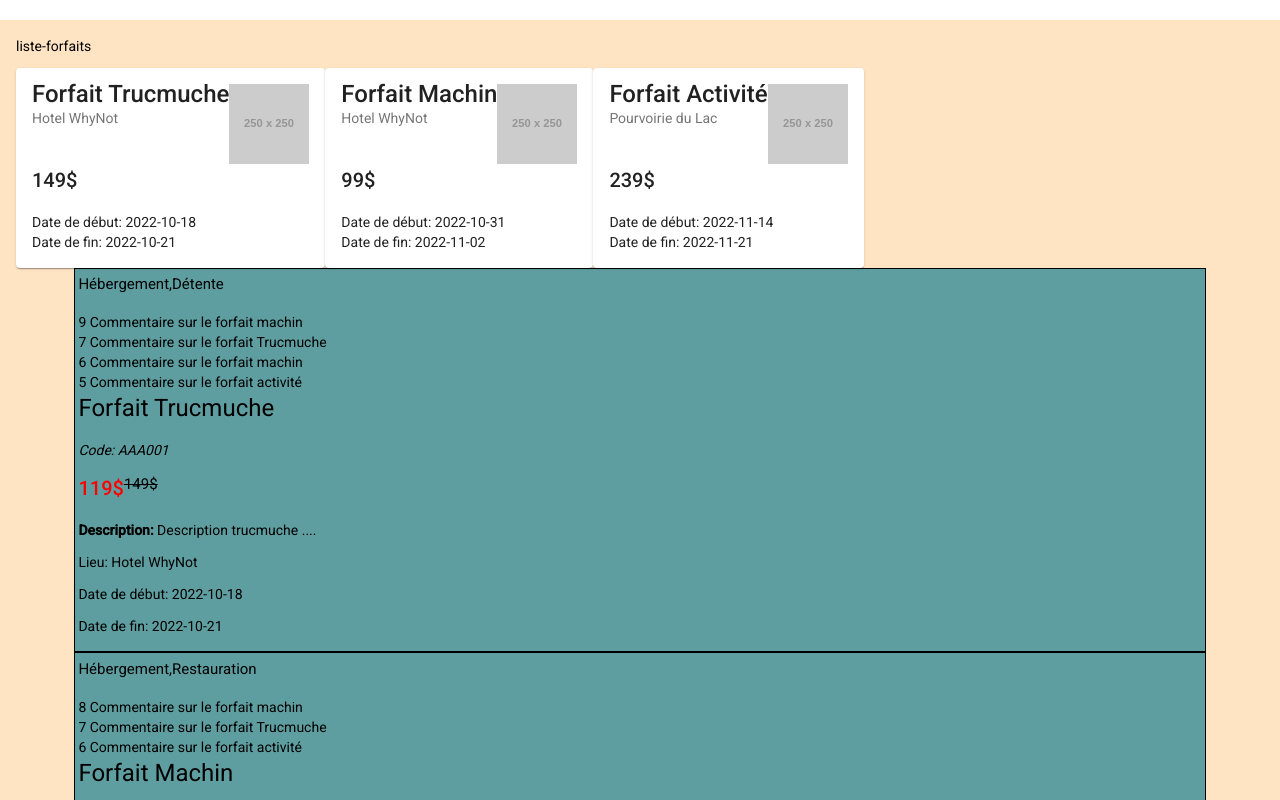
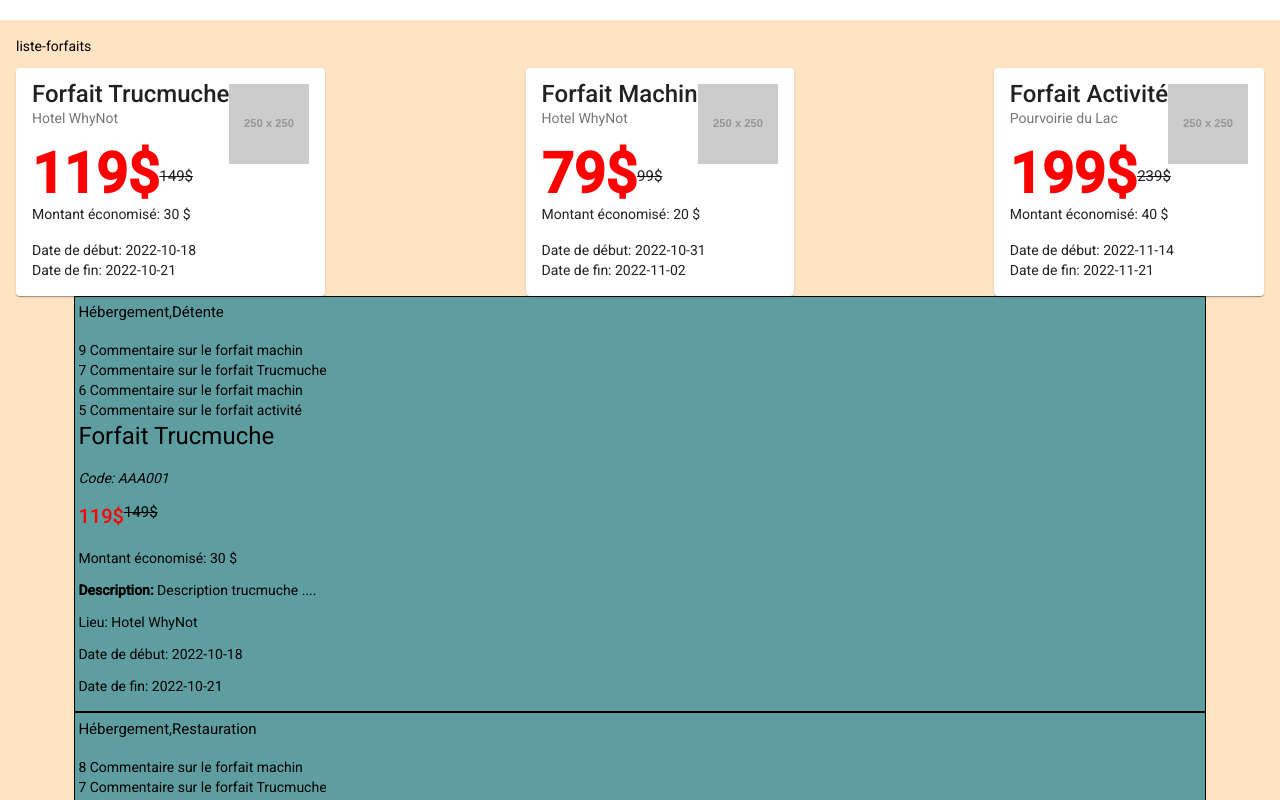
Before and after one commit to angelayke/PRGM-Web3-exercice-forfaiterie, an Angular app: page / in a window 1280 px wide. Shown: the top 800 px of the page. Built offline with nearby package versions, Linux system fonts and the light colour scheme.

Commit message:
ajout montant economisé

```diff
--- a/src/app/forfait.ts
+++ b/src/app/forfait.ts
@@ -14,4 +14,5 @@ export interface Forfait {
     avis: Avis[];
     premium?: boolean;
     color?: string;
+    economie?: number;
 }
--- a/src/app/forfait/forfait.component.html
+++ b/src/app/forfait/forfait.component.html
@@ -9,6 +9,7 @@
         <h2 [ngClass]="'color'">{{forfait?.nouveauprix}}$</h2>
         <h4 [ngClass]="'line'">{{forfait?.prix}}$</h4>
     </div>
+    <p>Montant économisé: {{forfait?.economie}} $</p>
 
     <p><strong>Description:</strong> {{forfait?.description}}</p>
     <p>Lieu: {{forfait?.etablissement?.nomEtablissement}}</p>
--- a/src/app/groupe-forfaits/groupe-forfaits.component.html
+++ b/src/app/groupe-forfaits/groupe-forfaits.component.html
@@ -6,7 +6,13 @@
         <mat-card-subtitle>{{forfait?.etablissement?.nomEtablissement}}</mat-card-subtitle>
         <img mat-card-sm-image src="https://fakeimg.pl/250/" >
         </mat-card-title-group>
-        <mat-card-content><h2>{{forfait?.prix}}$</h2></mat-card-content>
+        <mat-card-content>
+            <div class="flex-container">
+                <p [ngClass]="'color'">{{forfait?.nouveauprix}}$</p>
+                <h4 [ngClass]="'line'">{{forfait?.prix}}$</h4>
+            </div>
+            <p>Montant économisé: {{forfait?.economie}} $</p>
+        </mat-card-content>
         <mat-card-content>
             <p>Date de début: {{forfait?.dateDebut}} <br>
                Date de fin: {{forfait?.dateFin}}</p>
--- a/src/app/liste-forfaits/liste-forfaits.component.html
+++ b/src/app/liste-forfaits/liste-forfaits.component.html
@@ -1,5 +1,5 @@
 <p>liste-forfaits</p>
-<div  class="flex-container">
+<div  class="flex-card">
     <app-groupe-forfaits *ngFor="let f of forfaits" [forfait]="f"></app-groupe-forfaits>
 </div>
 
--- a/src/app/mock-forfaits.ts
+++ b/src/app/mock-forfaits.ts
@@ -12,6 +12,7 @@ export const FORFAITS: Forfait[] = [
         dateFin: '2022-10-21',
         prix: 149,
         nouveauprix: 119,
+        economie: 30,
         avis: [
           {note: 9, commentaires:'Commentaire sur le forfait machin'},
           {note: 7, commentaires: 'Commentaire sur le forfait Trucmuche'},
@@ -30,6 +31,7 @@ export const FORFAITS: Forfait[] = [
         dateFin: '2022-11-02',
         prix: 99,
         nouveauprix: 79,
+        economie: 20,
         avis: [
             {note: 8, commentaires:'Commentaire sur le forfait machin'},
             {note: 7, commentaires: 'Commentaire sur le forfait Trucmuche'},
@@ -47,7 +49,7 @@ export const FORFAITS: Forfait[] = [
         dateFin: '2022-11-21',
         prix: 239,
         nouveauprix: 199,
-
+        economie: 40,
         avis: [
           {note:2, commentaires:'Commentaire sur le forfait machin'},
           {note: 4, commentaires: 'Commentaire sur le forfait machin'},
--- a/src/styles.css
+++ b/src/styles.css
@@ -2,6 +2,11 @@
 
 .flex-container {
     display: flex;
+}
+
+.flex-card {
+    display: flex;
+    justify-content: space-between;
 }
 
 html, body { height: 100%; }
@@ -9,6 +14,8 @@ body { margin: 0; font-family: Roboto, "Helvetica Neue", sans-serif; }
 
 .color {
     color: red;
+    font-size: 3.5rem;
+    font-weight: 700;
 }
 
 .line {
```
